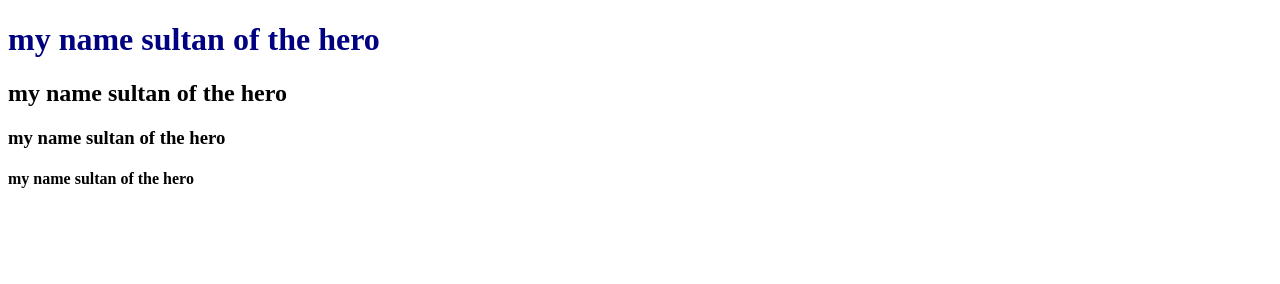
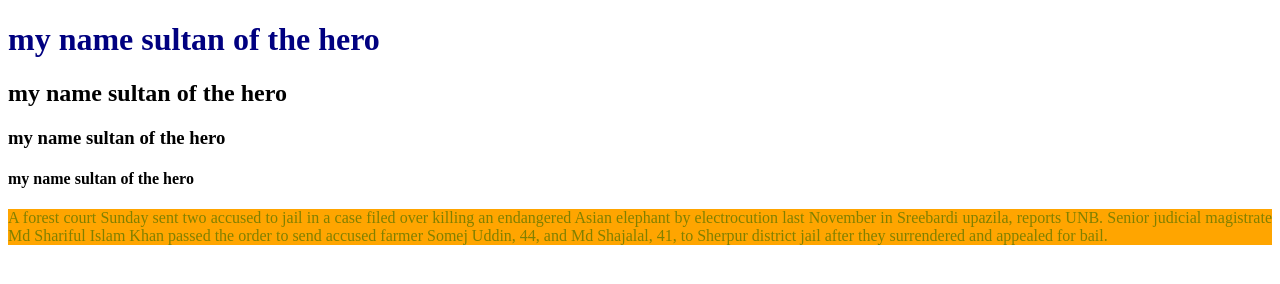
Before and after one commit to MdMaidulIslam1/my-five-repo, a plain HTML site: page index.html in a window 1280 px wide. Drawn offline with Linux system fonts and the light colour scheme.

Commit message:
style added

```diff
--- a/index.html
+++ b/index.html
@@ -8,9 +8,16 @@
     <link rel="stylesheet" href="style.css">
 </head>
 <body>
+
     <h1>my name sultan of the hero</h1>
     <h2>my name sultan of the hero</h2>
     <h3>my name sultan of the hero</h3>
     <h4>my name sultan of the hero</h4>
+    <div class="gid">
+        <p>A forest court Sunday sent two accused to jail in a case filed over killing an endangered Asian elephant by electrocution last November in Sreebardi upazila, reports UNB.
+
+        Senior judicial magistrate Md Shariful Islam Khan passed the order to send accused farmer Somej Uddin, 44, and Md Shajalal, 41, to Sherpur district jail after they surrendered and appealed for bail. </p>
+    </div>
+
 <body>
 </html>
--- a/style.css
+++ b/style.css
@@ -1,3 +1,10 @@
 h1{
     color: navy;
 }
+p{
+    color: olive;
+    text-align: justify;
+}
+.gid{
+    background-color: orange;
+}
```
